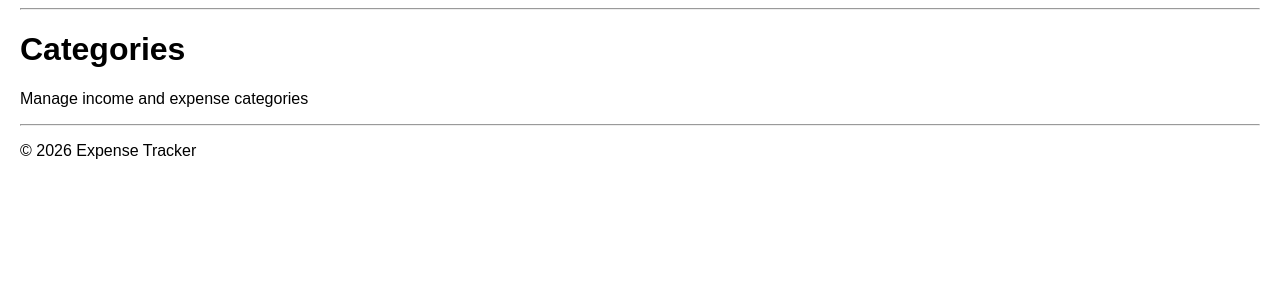
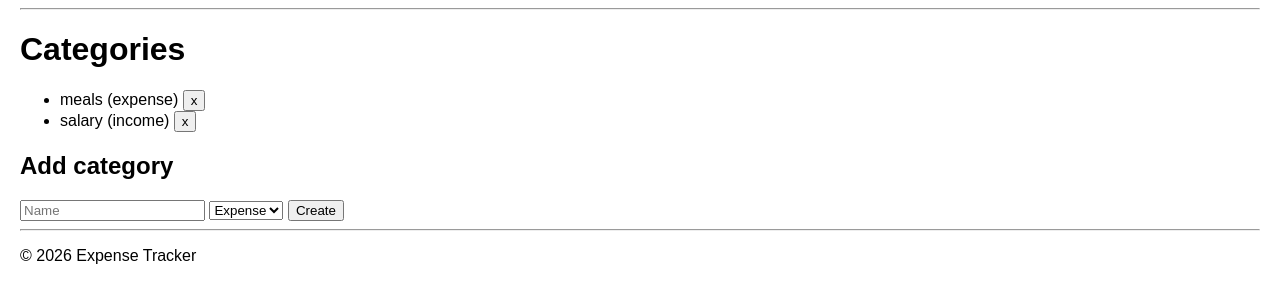
Before and after one commit to Isao12345/my_flask_web, a Flask app: page /categories in a window 1280 px wide. Shown: the part 38-341 px from the top of the page. Run offline with Flask 3, Linux system fonts and the light colour scheme; a user stored in the database is signed in.

Commit message:
adding categories

```diff
--- a/app.py
+++ b/app.py
@@ -1,5 +1,5 @@
 from flask import session, Flask, request, redirect, url_for, render_template
-from models import Expense, User, db, Income
+from models import Expense, User, db, Income, Category
 from functools import wraps
 
 app = Flask(__name__)
@@ -53,9 +53,38 @@ def income():
     return render_template("income.html", incomes=incomes)
 
 
-@app.route("/categories")
+@app.route("/categories", methods=["GET", "POST"])
+@login_required
 def categories():
-    return render_template("categories.html")
+    uid = session["user_id"]
+    error = None
+    if request.method == "POST":
+        name = request.form["name"].strip()
+        ctype = request.form.get("type")
+        if not name or ctype not in ("income", "expense"):
+            error = "Invalid category data"
+        else:
+            # avoid duplicates for same user/type
+            if Category.query.filter_by(user_id=uid, name=name, type=ctype).first():
+                error = "Category already exists"
+            else:
+                cat = Category(name=name, type=ctype, user_id=uid)
+                db.session.add(cat)
+                db.session.commit()
+                return redirect(url_for("categories"))
+
+    cats = Category.query.filter_by(user_id=uid).all()
+    return render_template("categories.html", categories=cats, error=error)
+
+@app.route("/categories/delete/<int:cat_id>", methods=["POST"])
+@login_required
+def delete_category(cat_id):
+    uid = session["user_id"]
+    cat = Category.query.get(cat_id)
+    if cat and cat.user_id == uid:
+        db.session.delete(cat)
+        db.session.commit()
+    return redirect(url_for("categories"))
 
 
 @app.route("/login", methods=["GET", "POST"])
@@ -132,33 +161,42 @@ def transactions():
 @app.route("/expenses/add", methods=["GET", "POST"])
 @login_required
 def add_expense():
+    uid = session["user_id"]
+    # load expense categories for dropdown
+    cats = Category.query.filter_by(user_id=uid, type="expense").all()
     if request.method == "POST":
+        category_id = request.form.get("category_id")
         expense = Expense(
             title=request.form["title"],
             amount=float(request.form["amount"]),
-            user_id=session["user_id"]
+            user_id=uid,
+            **({"category_id": int(category_id)} if category_id else {})
         )
         db.session.add(expense)
         db.session.commit()
         return redirect(url_for("transactions"))
 
-    return render_template("add_expense.html")
+    return render_template("add_expense.html", categories=cats)
 
 
 @app.route("/income/add", methods=["GET", "POST"])
 @login_required
 def add_income():
+    uid = session["user_id"]
+    cats = Category.query.filter_by(user_id=uid, type="income").all()
     if request.method == "POST":
+        category_id = request.form.get("category_id")
         income = Income(
             title=request.form["title"],
             amount=float(request.form["amount"]),
-            user_id=session["user_id"]
+            user_id=uid,
+            **({"category_id": int(category_id)} if category_id else {})
         )
         db.session.add(income)
         db.session.commit()
         return redirect(url_for("transactions"))
 
-    return render_template("add_income.html")
+    return render_template("add_income.html", categories=cats)
 
 # 👉 CREATE TABLES (วางตรงนี้)
 with app.app_context():
--- a/models.py
+++ b/models.py
@@ -40,6 +40,8 @@ class Income(db.Model):
     title = db.Column(db.String(100), nullable=False)
     amount = db.Column(db.Float, nullable=False)
     user_id = db.Column(db.Integer, db.ForeignKey("user.id"), nullable=False)
+    category_id = db.Column(db.Integer, db.ForeignKey("category.id"))
+    category = db.relationship("Category")
 
 
 class Expense(db.Model):
@@ -47,3 +49,5 @@ class Expense(db.Model):
     title = db.Column(db.String(100), nullable=False)
     amount = db.Column(db.Float, nullable=False)
     user_id = db.Column(db.Integer, db.ForeignKey("user.id"), nullable=False)
+    category_id = db.Column(db.Integer, db.ForeignKey("category.id"))
+    category = db.relationship("Category")
--- a/templates/categories.html
+++ b/templates/categories.html
@@ -1,5 +1,28 @@
 {% extends "base.html" %}
 {% block content %}
 <h1>Categories</h1>
-<p>Manage income and expense categories</p>
+{% if error %}
+<p style="color:red">{{ error }}</p>
+{% endif %}
+<ul>
+  {% for c in categories %}
+  <li>{{ c.name }} ({{ c.type }})
+      <form method="post" action="{{ url_for('delete_category', cat_id=c.id) }}" style="display:inline">
+        <button type="submit" onclick="return confirm('Delete category?');">x</button>
+      </form>
+  </li>
+  {% else %}
+  <li>No categories defined yet.</li>
+  {% endfor %}
+</ul>
+
+<h2>Add category</h2>
+<form method="post">
+  <input name="name" placeholder="Name" required>
+  <select name="type">
+    <option value="expense">Expense</option>
+    <option value="income">Income</option>
+  </select>
+  <button type="submit">Create</button>
+</form>
 {% endblock %}
--- a/templates/expenses.html
+++ b/templates/expenses.html
@@ -4,7 +4,7 @@
 <p>List of all expenses</p>
 <ul>
   {% for e in expenses %}
-  <li>{{ e.title }} - {{ e.amount }}</li>
+  <li>{{ e.title }} - {{ e.amount }}{% if e.category %} ({{ e.category.name }}){% endif %}</li>
   {% else %}
   <li>No expenses yet.</li>
   {% endfor %}
--- a/templates/income.html
+++ b/templates/income.html
@@ -4,7 +4,7 @@
 <p>List of all income</p>
 <ul>
   {% for i in incomes %}
-  <li>{{ i.title }} - {{ i.amount }}</li>
+  <li>{{ i.title }} - {{ i.amount }}{% if i.category %} ({{ i.category.name }}){% endif %}</li>
   {% else %}
   <li>No income yet.</li>
   {% endfor %}
--- a/templates/transactions.html
+++ b/templates/transactions.html
@@ -4,7 +4,7 @@
 <h2>Expenses</h2>
 <ul>
   {% for e in expenses %}
-  <li>{{ e.title }} - {{ e.amount }}</li>
+  <li>{{ e.title }} - {{ e.amount }}{% if e.category %} ({{ e.category.name }}){% endif %}</li>
   {% else %}
   <li>No expenses recorded.</li>
   {% endfor %}
@@ -13,7 +13,7 @@
 <h2>Income</h2>
 <ul>
   {% for i in incomes %}
-  <li>{{ i.title }} - {{ i.amount }}</li>
+  <li>{{ i.title }} - {{ i.amount }}{% if i.category %} ({{ i.category.name }}){% endif %}</li>
   {% else %}
   <li>No income recorded.</li>
   {% endfor %}
```
Also changed, not shown: templates/add_expense.html (+11 -2 lines), templates/add_income.html (+11 -2 lines), instance/expense.db.
